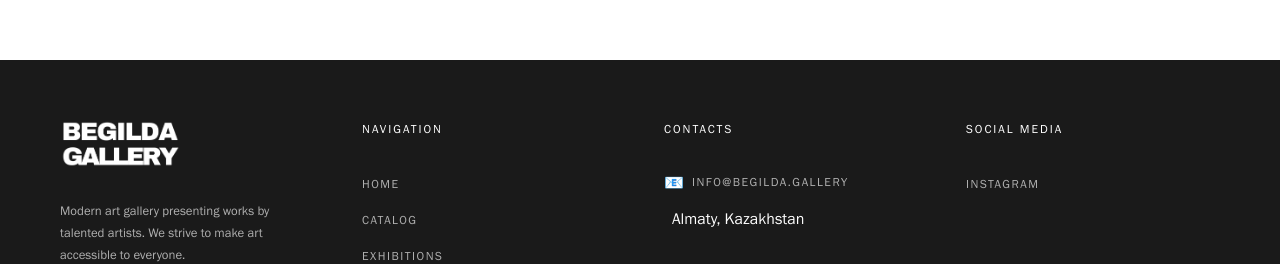
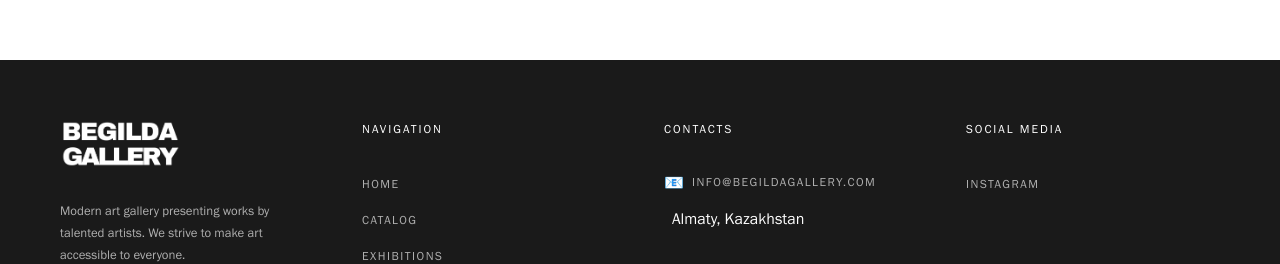
Before and after one commit to Nurgiss/begilda-gallery, a React (Vite) app: page /artists in a window 1280 px wide. Shown: the part 900-1164 px from the top of the page. Built offline with nearby package versions, Linux system fonts and the light colour scheme; no server answers.

Commit message:
chore: update footer email and sold badge label

```diff
--- a/src/app/components/Footer.tsx
+++ b/src/app/components/Footer.tsx
@@ -24,7 +24,7 @@ export function Footer() {
           <div className="footer-column">
             <h3 className="footer-heading">Contacts</h3>
             <ul className="footer-contact">
-              <li><span className="footer-icon">📧</span><a href="mailto:info@begilda.gallery">info@begilda.gallery</a></li>
+              <li><span className="footer-icon">📧</span><a href="mailto:info@begildagallery.com">info@begildagallery.com</a></li>
               <li><span className="footer-icon"></span><span>Almaty, Kazakhstan</span></li>
             </ul>
           </div>
--- a/src/app/components/PaintingCard.tsx
+++ b/src/app/components/PaintingCard.tsx
@@ -24,7 +24,7 @@ export function PaintingCard({ painting, currency = 'USD', convertPrice }: Paint
   return (
     <Link to={`/catalog/${painting.id}`} className="home-painting-card" style={{ opacity: isSold ? 0.78 : 1 }}>
       <div className="home-painting-image-wrapper">
-        {isSold && <div className="home-painting-sold-badge">SOLD OUT</div>}
+        {isSold && <div className="home-painting-sold-badge">SOLD</div>}
         <ImageWithFallback
           src={imageUrl}
           alt={painting.title}
--- a/src/app/pages/Artists.tsx
+++ b/src/app/pages/Artists.tsx
@@ -65,7 +65,7 @@ export function Artists() {
                 return (
                   <Link key={artwork.id} to={`/catalog/${artwork.id}`} className="home-painting-card" style={{ opacity: isSold ? 0.78 : 1 }}>
                     <div className="home-painting-image-wrapper">
-                      {isSold && <div className="home-painting-sold-badge">SOLD OUT</div>}
+                      {isSold && <div className="home-painting-sold-badge">SOLD</div>}
                       <ImageWithFallback src={imageUrl} alt={artwork.title} className="home-painting-image" />
                       <div className="home-painting-image-button" onClick={(e) => e.preventDefault()}>
                         <ImageViewer src={imageUrl ?? ''} alt={artwork.title} />
```
